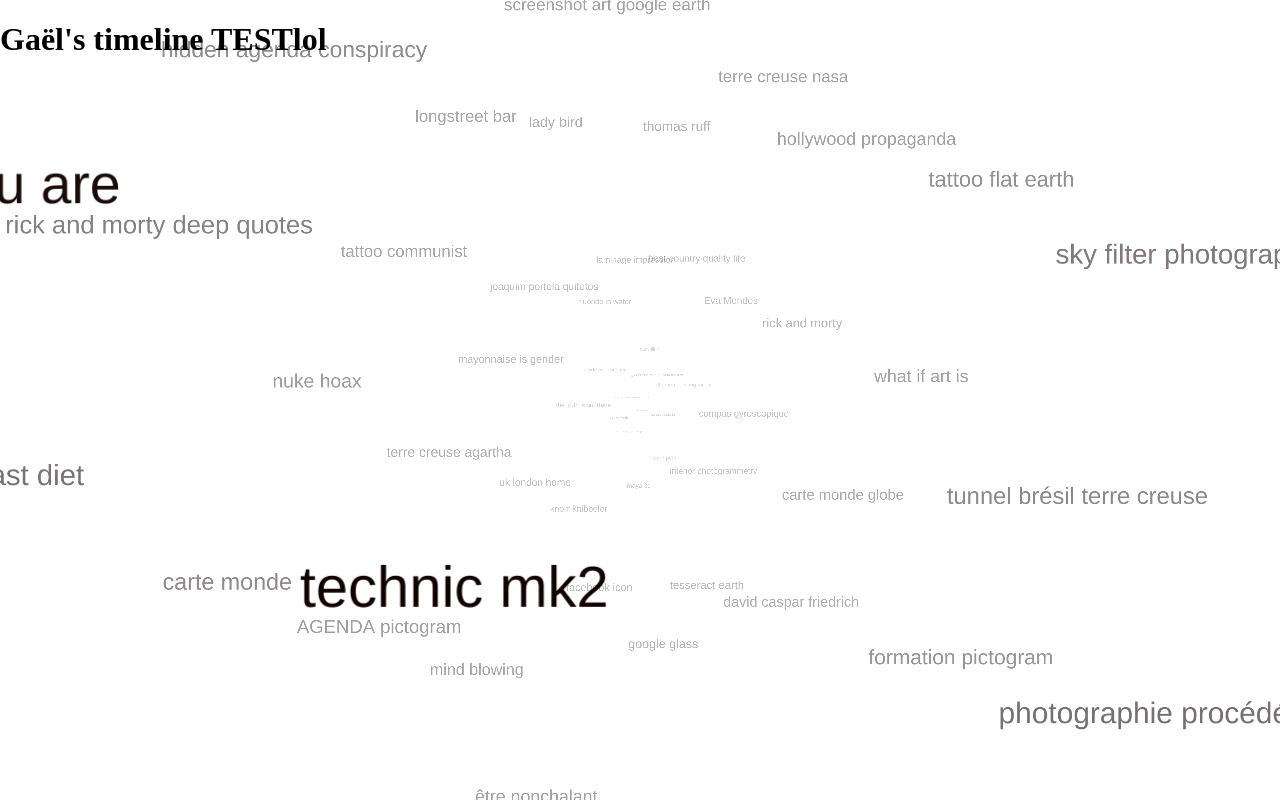
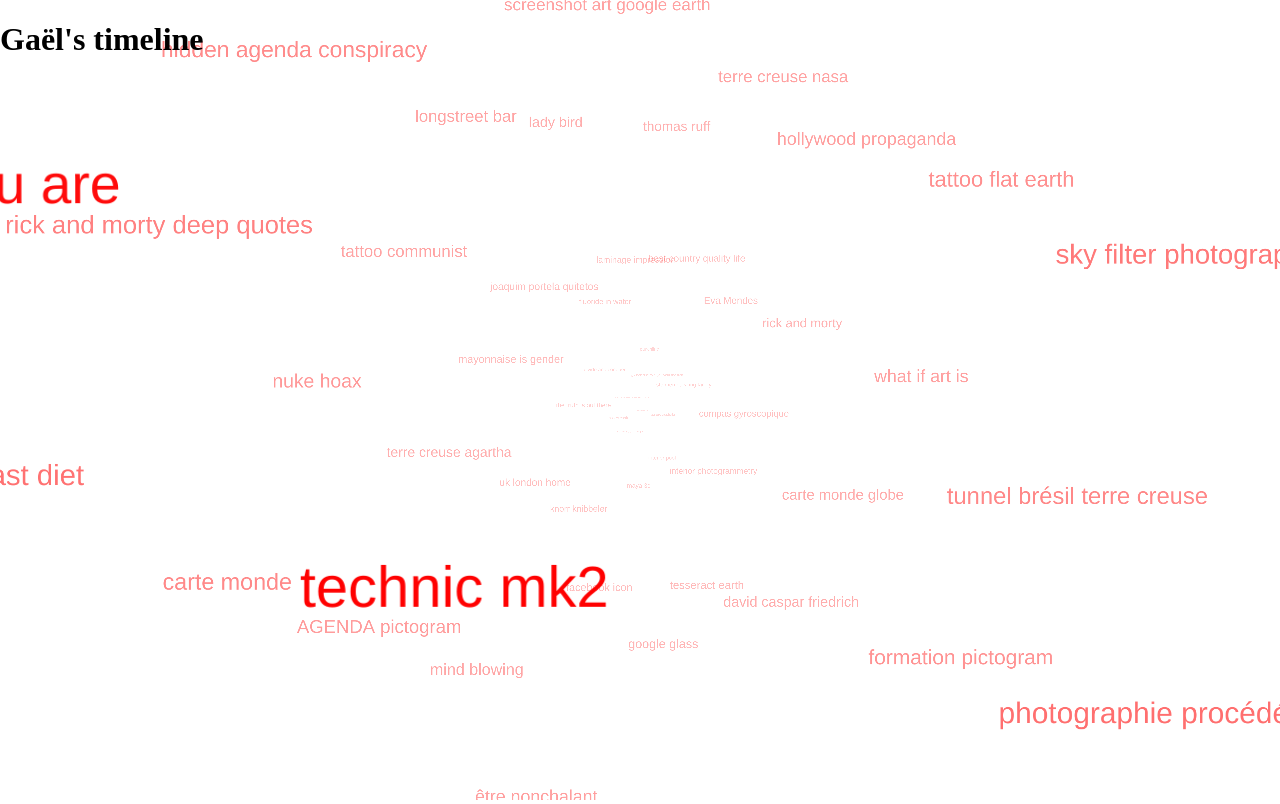
Before and after one commit to gaelcorboz/webdocdata, a website: page web/index.html in a window 1280 px wide. Drawn offline with Linux system fonts and the light colour scheme.

Commit message:
Revert "dynamic cloud change"
This reverts commit de713f00d5025db4f5d7525033f4b83632049bfa.

```diff
--- a/web/index.html
+++ b/web/index.html
@@ -16,7 +16,7 @@
 
 </head>
 
-<h1 style="color:black;">Gaël's timeline TESTlol</h1>
+<h1 style="color:black;">Gaël's timeline</h1>
 
 </html>
 
@@ -213,7 +213,7 @@
     TagCanvas.radiusX = 2
     TagCanvas.radiusY = 3
     TagCanvas.radiusZ = 5
-    TagCanvas.textColour = '#100'
+    TagCanvas.textColour = '#FF0000'
     TagCanvas.shape = "sphere"
     TagCanvas.outlineColour = "#2a4bff"
     TagCanvas.textHeight = 29
```
Also changed, not shown: 1 other file.
